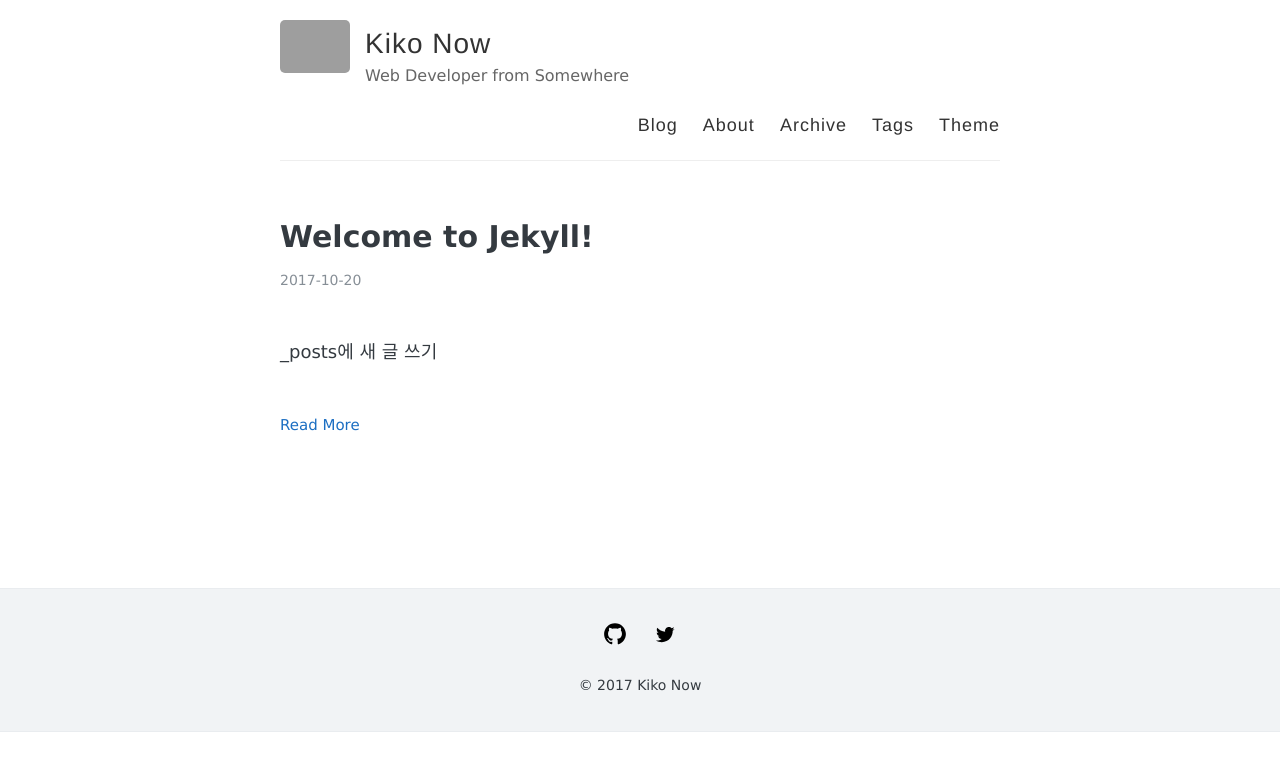
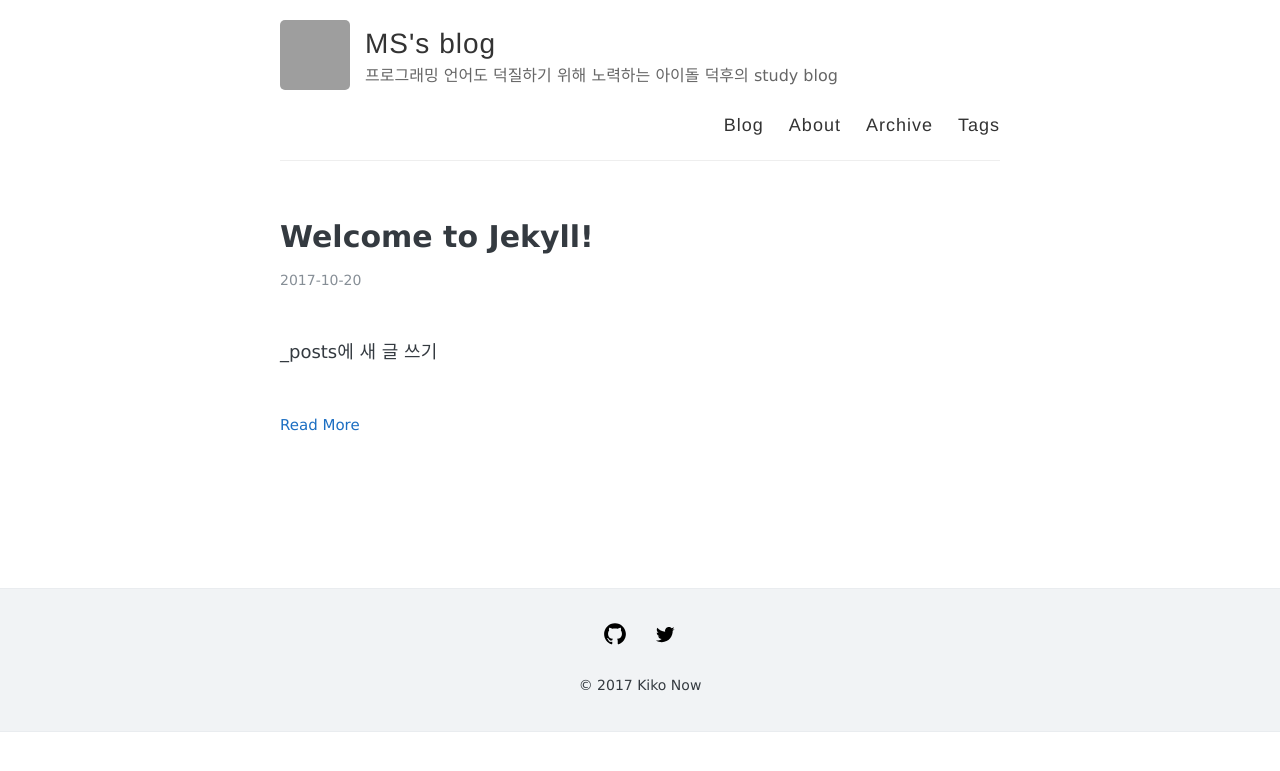
Before and after one commit to MINS99/mins99.github.io, a Jekyll site: the page built from index.html, in a window 1280 px wide. Shown: the top 771 px of the page. Built offline with Jekyll 4.4.1, drawn with Linux system fonts in a browser that asks for light colours; the list of posts is cut into pages by our own code; grey boxes are pictures that could not be loaded.

Commit message:
Update _config.yml

```diff
--- a/_config.yml
+++ b/_config.yml
@@ -3,17 +3,17 @@
 #
 
 # Name of your site (displayed in the header)
-name: Kiko Now
+name: MS's blog
 
 # Short bio or description (displayed in the header)
-description: Web Developer from Somewhere
+description: 프로그래밍 언어도 덕질하기 위해 노력하는 아이돌 덕후의 study blog
 
 #
 # Flags below are optional
 #
 
 # URL of your avatar or profile pic (you could use your GitHub profile pic)
-avatar: https://raw.githubusercontent.com/barryclark/jekyll-now/master/images/jekyll-logo.png
+avatar: https://avatars2.githubusercontent.com/u/43296963?s=460&v=4
 
 
 # Tabs in header. There are 'Blog', 'About', 'Archive', 'Tags'
@@ -28,8 +28,8 @@ navigation:
     url: /archive
   - name: Tags
     url: /tags
-  - name: Theme
-    url: https://github.com/AWEEKJ/kiko-now
+ # - name: Theme
+ #   url: https://github.com/AWEEKJ/kiko-now
 
 # Pagination
 paginate: 5
```
